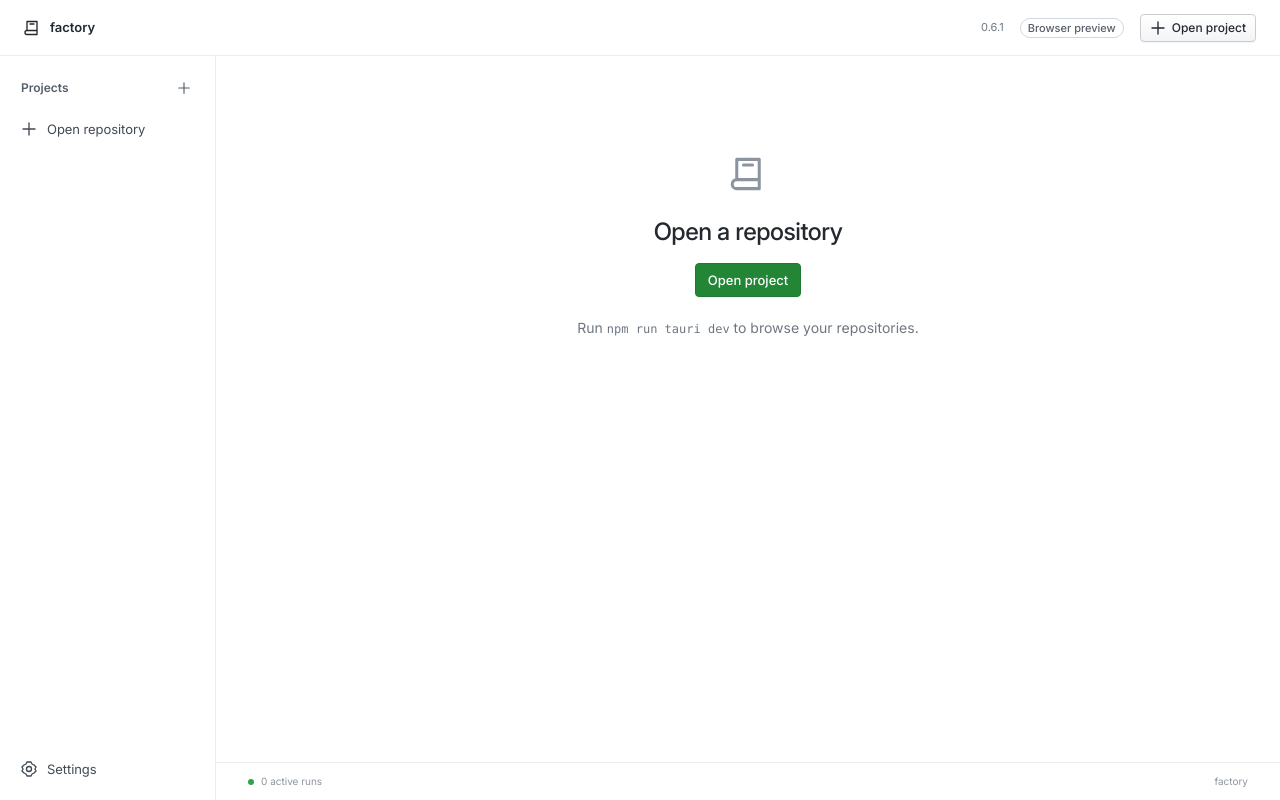
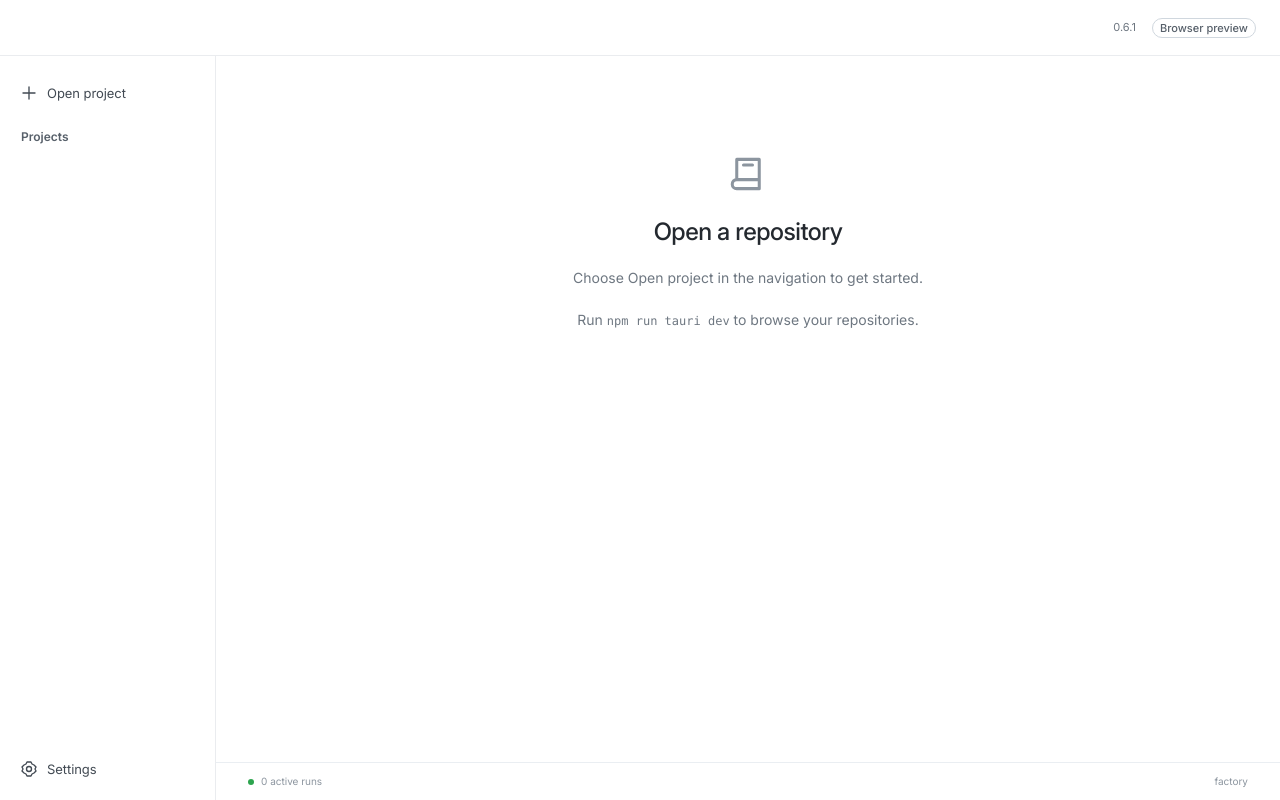
Before and after one commit to FreddyJD/factory, a React (Vite) app: page / in a window 1280 px wide. Built offline with nearby package versions, Linux system fonts and the light colour scheme.

Commit message:
Polish macOS window borders and move Open Project into navbar

```diff
--- a/src/App.tsx
+++ b/src/App.tsx
@@ -55,14 +55,10 @@ export function App() {
     ? tasks.filter((t) => belongs(t, projects.project!))
     : [];
   return (
-    <div className="application">
+    <div
+      className={`application${desktop && /Mac/.test(navigator.platform) ? " macos" : ""}`}
+    >
       <header className="global-header" data-tauri-drag-region>
-        <span className="global-breadcrumb">
-          <Icon name={section === "settings" ? "settings" : "repo"} />
-          {section === "repository"
-            ? (projects.project?.name ?? "factory")
-            : "Settings"}
-        </span>
         <div className="global-actions">
           <span className="muted">{version}</span>
           {preview ? (
@@ -70,14 +66,6 @@ export function App() {
           ) : (
             !desktop && <span className="label">Browser preview</span>
           )}
-          <button
-            className="btn btn-default btn-sm"
-            disabled={opening}
-            onClick={() => void open()}
-          >
-            <Icon name="plus" />
-            {opening ? "Opening…" : "Open project"}
-          </button>
         </div>
         <WindowControls />
       </header>
@@ -89,6 +77,7 @@ export function App() {
         onProject={choose}
         onSection={setSection}
         onTab={setTab}
+        opening={opening}
         onOpen={() => void open()}
       />
       <div className="app-content">
@@ -114,13 +103,9 @@ export function App() {
             <main className="empty-repository">
               <Icon name="repo" size={36} />
               <h1>Open a repository</h1>
-              <button
-                className="btn btn-success"
-                disabled={opening}
-                onClick={() => void open()}
-              >
-                Open project
-              </button>
+              <p className="muted">
+                Choose Open project in the navigation to get started.
+              </p>
               {!desktop && (
                 <p className="muted">
                   Run <code>npm run tauri dev</code> to browse your
--- a/src/features/projects/components/ProjectSidebar.tsx
+++ b/src/features/projects/components/ProjectSidebar.tsx
@@ -8,6 +8,7 @@ export function ProjectSidebar({
   onProject,
   onSection,
   onTab,
+  opening,
   onOpen,
 }: {
   projects: Project[];
@@ -17,20 +18,18 @@ export function ProjectSidebar({
   onProject: (id: string) => void;
   onSection: (s: "repository" | "settings") => void;
   onTab: (t: Tab) => void;
+  opening: boolean;
   onOpen: () => void;
 }) {
   return (
     <aside className="app-sidebar">
       <nav aria-label="Application">
+        <button className="sidebar-link" disabled={opening} onClick={onOpen}>
+          <Icon name="plus" />
+          {opening ? "Opening…" : "Open project"}
+        </button>
         <div className="sidebar-heading">
           <span>Projects</span>
-          <button
-            aria-label="Open project"
-            title="Open project"
-            onClick={onOpen}
-          >
-            <Icon name="plus" size={14} />
-          </button>
         </div>
         <div className="project-list">
           {projects.map((project) => (
@@ -73,12 +72,6 @@ export function ProjectSidebar({
             </div>
           ))}
         </div>
-        {!projects.length && (
-          <button className="sidebar-link" onClick={onOpen}>
-            <Icon name="plus" />
-            Open repository
-          </button>
-        )}
       </nav>
       <div className="sidebar-bottom">
         <button
--- a/src/shared/components/WindowControls.tsx
+++ b/src/shared/components/WindowControls.tsx
@@ -4,7 +4,7 @@ import { isTauri } from "@tauri-apps/api/core";
 export function WindowControls() {
   const [error, setError] = useState("");
   const mac = /Mac/.test(navigator.platform);
-  if (!isTauri()) return null;
+  if (!isTauri() || mac) return null;
   function run(action: "minimize" | "toggleMaximize" | "close") {
     void getCurrentWindow()
       [action]()
@@ -12,7 +12,7 @@ export function WindowControls() {
   }
   return (
     <div
-      className={`window-controls ${mac ? "mac-controls" : "standard-controls"}`}
+      className="window-controls standard-controls"
       aria-label="Window controls"
     >
       <button
--- a/src/styles.css
+++ b/src/styles.css
@@ -458,13 +458,8 @@ input[type="radio"] {
   font-size: 12px;
   font-weight: 600;
 }
-.sidebar-heading button {
-  display: grid;
-  place-items: center;
-  border: 0;
-  background: none;
-  color: #57606a;
-  padding: 3px;
+.app-sidebar > nav > .sidebar-link {
+  margin-bottom: 12px;
 }
 .project-subnav {
   margin: 5px 0 11px 28px;
@@ -510,17 +505,6 @@ input[type="radio"] {
   padding: 0 24px;
   border-bottom: 1px solid #eaecef;
   background: #fff;
-}
-.global-breadcrumb {
-  display: flex;
-  align-items: center;
-  gap: 10px;
-  font-weight: 600;
-  font-size: 13px;
-  min-width: 0;
-  white-space: nowrap;
-  overflow: hidden;
-  text-overflow: ellipsis;
 }
 .global-actions {
   display: flex;
@@ -1569,12 +1553,10 @@ input[type="radio"] {
   .app-sidebar > nav > .sidebar-link {
     width: auto;
     white-space: nowrap;
+    margin-bottom: 0;
+    flex-shrink: 0;
   }
   .sidebar-heading {
-    padding: 5px;
-    gap: 8px;
-  }
-  .sidebar-heading > span {
     display: none;
   }
   .project-list {
@@ -1741,46 +1723,7 @@ input[type="radio"] {
 .global-header[data-tauri-drag-region] {
   user-select: none;
 }
-.mac-controls {
-  position: fixed;
-  left: 15px;
-  top: 15px;
-  height: 20px;
-  gap: 8px;
-  margin: 0;
-  z-index: 20;
-  flex-direction: row-reverse;
-}
-.mac-controls button {
-  width: 12px;
-  height: 12px;
-  min-width: 12px;
-  padding: 0;
-  border: 1px solid #0002;
-  border-radius: 50%;
-  font-size: 10px;
-  color: transparent;
-}
-.mac-controls button:nth-child(1) {
-  background: #febc2e;
-  order: 1;
-}
-.mac-controls button:nth-child(2) {
-  background: #28c840;
-  order: 0;
-}
-.mac-controls button:nth-child(3) {
-  background: #ff5f57;
-  order: 2;
-}
-.mac-controls:hover button {
-  color: #0009;
-}
-.mac-controls button:last-child:hover {
-  background: #ff5f57;
-  color: #0009;
-}
-body:has(.mac-controls) .global-header {
+.application.macos .global-header {
   padding-left: 96px;
 }
 .provider-row {
@@ -1825,9 +1768,6 @@ body:has(.mac-controls) .global-header {
   .window-controls {
     margin-right: -22px;
   }
-  .mac-controls {
-    margin: 0;
-  }
 }
 @media (max-width: 720px) {
   .window-controls {
@@ -1836,15 +1776,6 @@ body:has(.mac-controls) .global-header {
   .window-controls button {
     min-width: 30px;
     padding: 0 6px;
-  }
-  .mac-controls {
-    top: 19px;
-    left: 15px;
-    margin: 0;
-  }
-  .mac-controls button {
-    min-width: 12px;
-    padding: 0;
   }
   .provider-row {
     flex-direction: column;
```
Also changed, not shown: src-tauri/tauri.macos.conf.json (added, +19 -0 lines), 2 other files (tests, documents, lock files or other folders).
